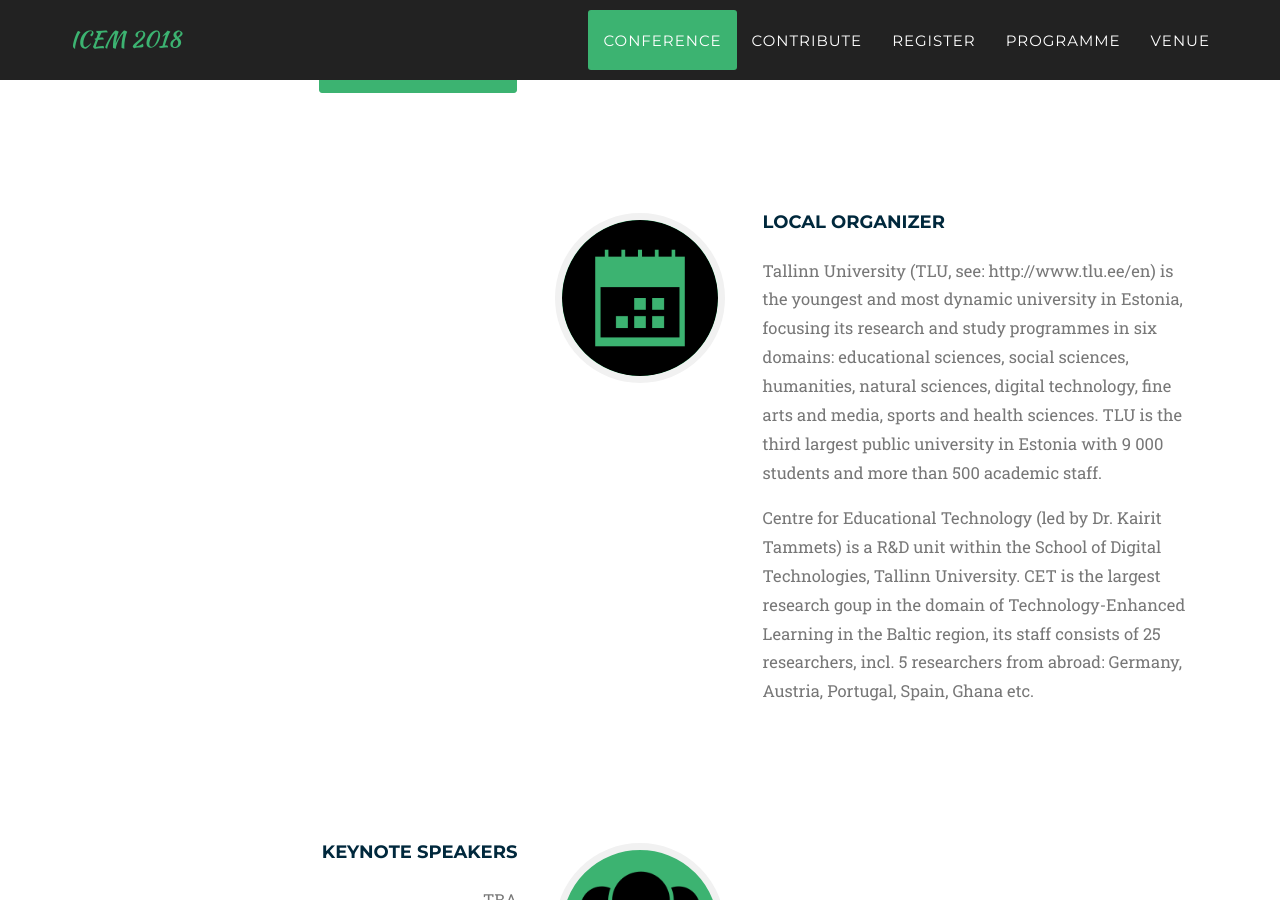
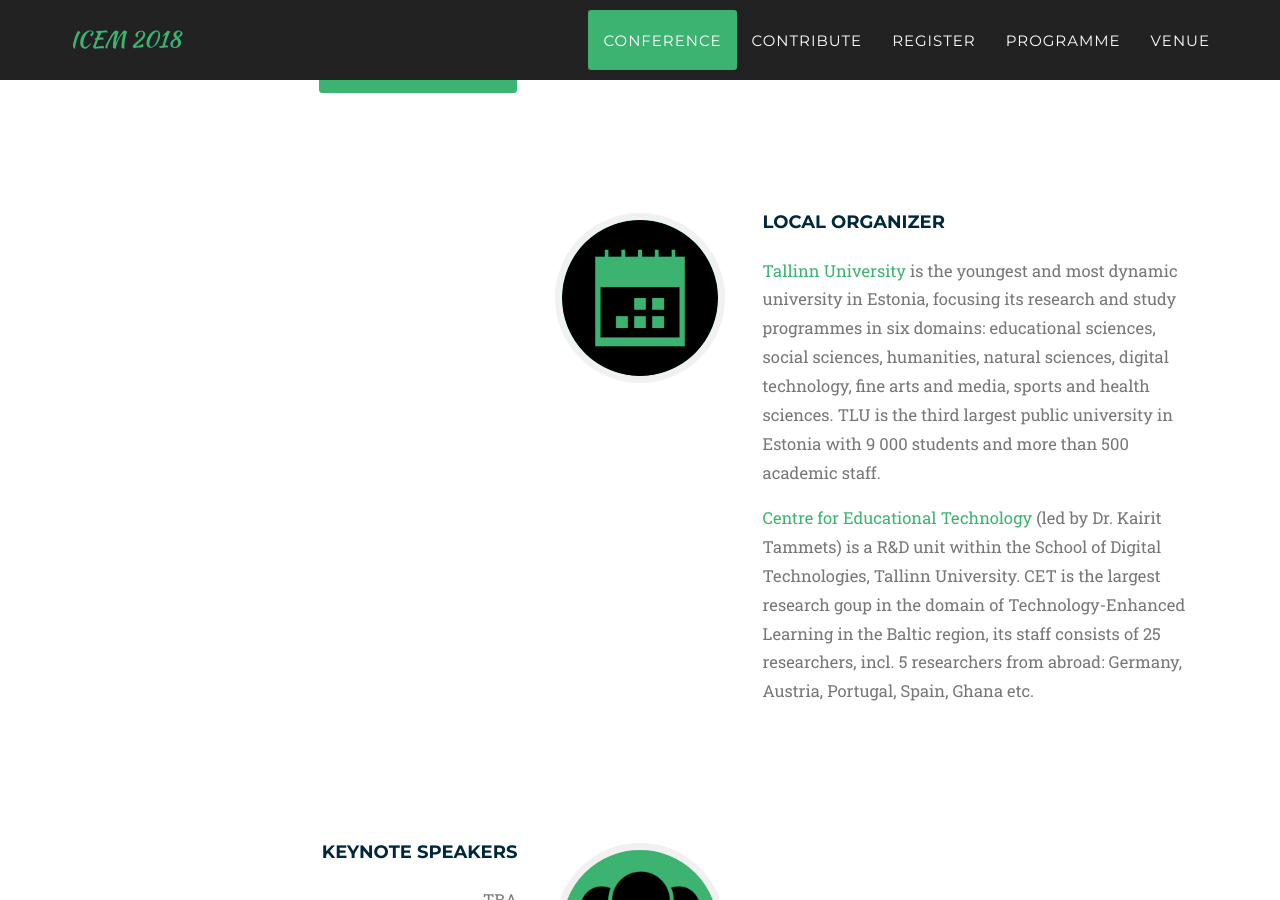
Before and after one commit to MJoosep/ICEM, a Jekyll site: the page built from index.html, in a window 1280 px wide and 900 px high, scrolled down 2977 px. Built offline with Jekyll 4.4.1, drawn with Linux system fonts in a browser that asks for light colours; some web fonts are replaced; some of the changed text lies outside the part shown.

Commit message:
Update conference.html

```diff
--- a/_includes/2017_data/conference.html
+++ b/_includes/2017_data/conference.html
@@ -47,8 +47,8 @@ session, industry track and school visits.</p>
                                     <h4>Local Organizer</h4>
                                 </div>
                                 <div class="timeline-heading">
-                                    <p class="text-muted">Tallinn University (TLU, see: http://www.tlu.ee/en) is the youngest and most dynamic university in Estonia, focusing its research and study programmes in six domains: educational sciences, social sciences, humanities, natural sciences, digital technology, fine arts and media, sports and health sciences. TLU is the third largest public university in Estonia with 9 000 students and more than 500 academic staff. </p>
-                                    <p class="text-muted">Centre for Educational Technology (led by Dr. Kairit Tammets) is a R&D unit within the School of Digital Technologies, Tallinn University. CET is the largest research goup in the domain of Technology-Enhanced Learning in the Baltic region, its staff consists of 25 researchers, incl. 5 researchers from abroad: Germany, Austria, Portugal, Spain, Ghana etc. </p>
+                                    <p class="text-muted"><a href="http://www.tlu.ee/en">Tallinn University</a> is the youngest and most dynamic university in Estonia, focusing its research and study programmes in six domains: educational sciences, social sciences, humanities, natural sciences, digital technology, fine arts and media, sports and health sciences. TLU is the third largest public university in Estonia with 9 000 students and more than 500 academic staff. </p>
+                                    <p class="text-muted"><a href="http://htk.tlu.ee/">Centre for Educational Technology</a> (led by Dr. Kairit Tammets) is a R&D unit within the School of Digital Technologies, Tallinn University. CET is the largest research goup in the domain of Technology-Enhanced Learning in the Baltic region, its staff consists of 25 researchers, incl. 5 researchers from abroad: Germany, Austria, Portugal, Spain, Ghana etc. </p>
                                 </div>
                             </div>
                         </li>
@@ -76,7 +76,7 @@ session, industry track and school visits.</p>
                                 </div>
                                 <div class="timeline-heading">
                                     <p class="text-muted">Conference chairs: Otto Benavides (ICEM), Mart Laanpere (TLU)</p>
-                                    <p class="text-muted">Program chairs: Terje Väljataga, Eva Dobosy, Hannah Gereber</p>
+                                    <p class="text-muted">Program chairs: Terje Väljataga, Eva Dobosy, Hannah Gerber</p>
                                     <p class="text-muted">Workshop chairs: Kai Pata, Ray Laverty</p>
                                     <p class="text-muted">Industry track chair: Anita Stangl</p>
                                 </div>
```
